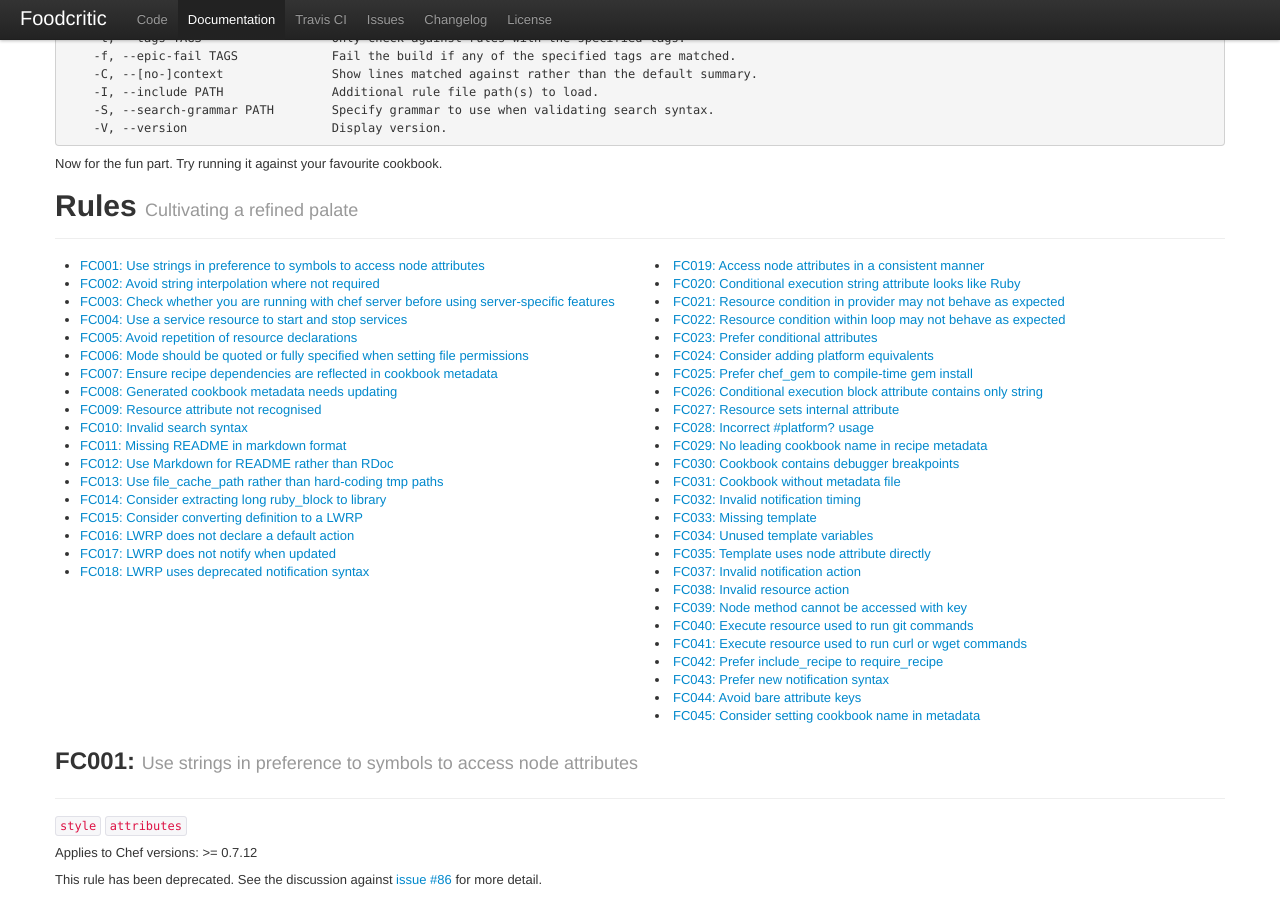
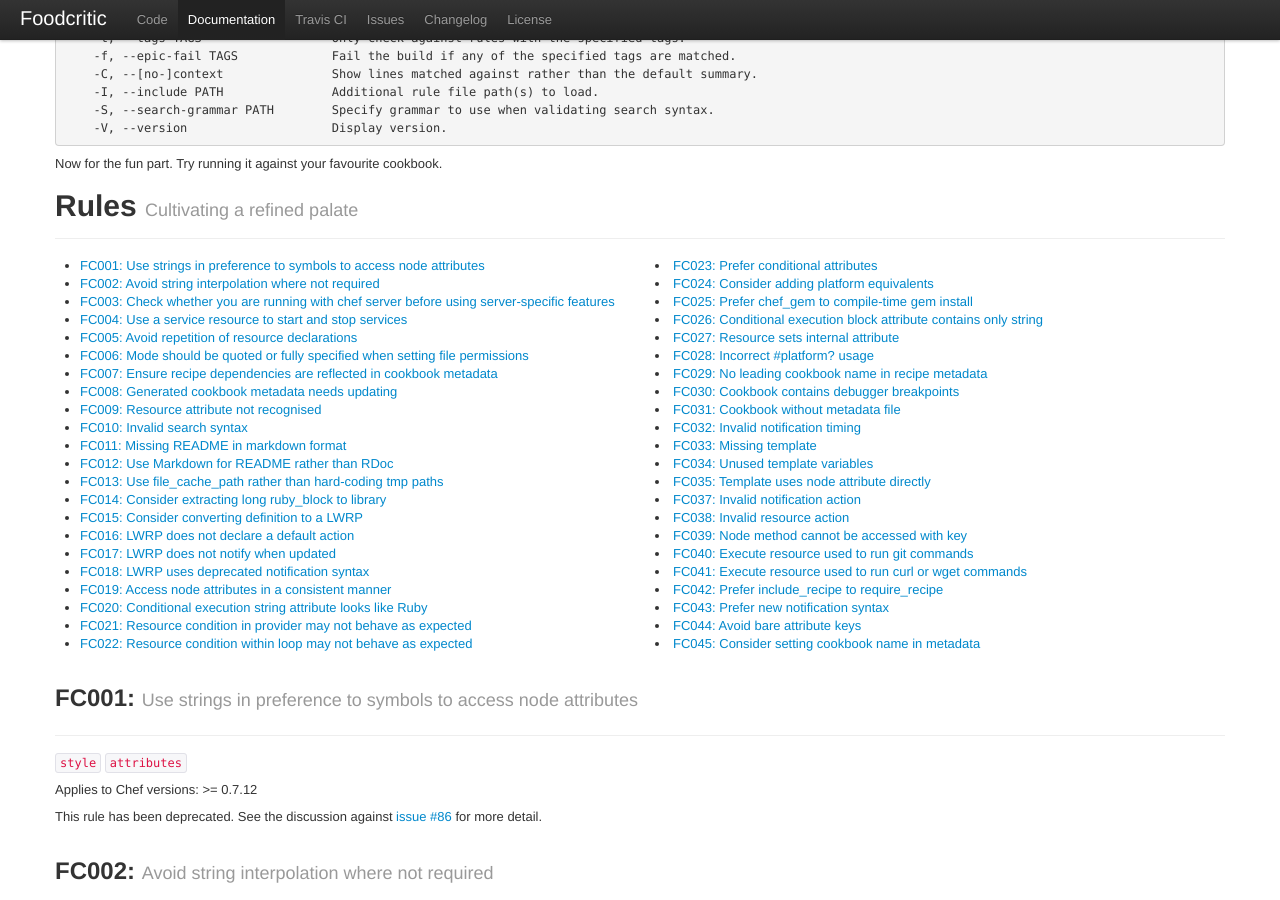
Before and after one commit to Foodcritic/foodcritic, a Jekyll site: the page built from index.html, in a window 1280 px wide and 900 px high, scrolled down 1130 px. Built offline with Jekyll 4.4.1, drawn with Linux system fonts in a browser that asks for light colours.

Commit message:
Correct rule index layout.

```diff
--- a/_includes/rules.html
+++ b/_includes/rules.html
@@ -7,7 +7,7 @@
     <ul>
     {% for rule in page.rules %}
       <li><a href="#{{ rule.code }}">{{rule.code}}: {{ rule.name}}</a></li>
-      {% if forloop.index == 18 %}
+      {% if forloop.index == 22 %}
         </ul></div><div class="span6">
       {% endif %}
     {% endfor %}
```
